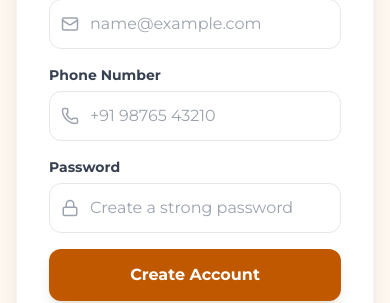
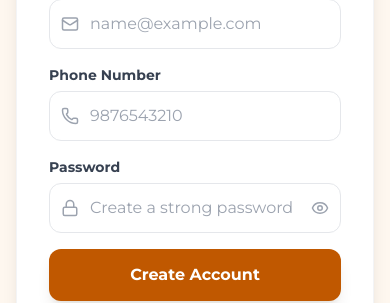
Before and after one commit to utkarsh636-developer/roomgi-hackathon, a React (Vite) app in the folder frontend/: page /register in a window 390 px wide. Shown: the part 432-735 px from the top of the page. Built offline with nearby package versions, Linux system fonts and the light colour scheme; no server answers; a web font is replaced by a local one.

Commit message:
fix: phone no. should be of 10 digits only, authenticated password

```diff
--- a/frontend/src/components/RegisterPage.jsx
+++ b/frontend/src/components/RegisterPage.jsx
@@ -1,7 +1,7 @@
 import React, { useState } from 'react';
 import { Link, useNavigate } from 'react-router-dom';
 import authService from '../services/authService';
-import { User, Mail, Lock, Phone, AlertCircle, Loader2, Building2, UserCircle } from 'lucide-react';
+import { User, Mail, Lock, Phone, AlertCircle, Loader2, Building2, UserCircle, Eye, EyeOff } from 'lucide-react';
 
 const RegisterPage = () => {
   const navigate = useNavigate();
@@ -14,6 +14,7 @@
   });
   const [loading, setLoading] = useState(false);
   const [error, setError] = useState('');
+  const [showPassword, setShowPassword] = useState(false);
 
   const handleChange = (e) => {
     setFormData({ ...formData, [e.target.name]: e.target.value });
@@ -24,6 +25,21 @@
     e.preventDefault();
     setLoading(true);
     setError('');
+
+    // Validation
+    const phoneRegex = /^\d{10}$/;
+    if (!phoneRegex.test(formData.phoneNumber)) {
+      setError('Phone number must be exactly 10 digits.');
+      setLoading(false);
+      return;
+    }
+
+    const passwordRegex = /^(?=.*[A-Z])(?=.*\d)(?=.*[!@#$%^&*()_+\-=[\]{};':"\\|,.<>/?]).{8,}$/;
+    if (!passwordRegex.test(formData.password)) {
+      setError('Password must be at least 8 characters long and contain at least one uppercase letter, one number, and one symbol.');
+      setLoading(false);
+      return;
+    }
 
     try {
       await authService.register(formData);
@@ -117,7 +133,7 @@
                 value={formData.phoneNumber}
                 onChange={handleChange}
                 className="w-full pl-10 pr-4 py-3 bg-white border border-gray-200 rounded-xl focus:ring-2 focus:ring-brand-primary focus:bg-white outline-none transition-all"
-                placeholder="+91 98765 43210"
+                placeholder="9876543210"
               />
               <Phone className="absolute left-3 top-1/2 -translate-y-1/2 text-gray-400" size={18} />
             </div>
@@ -127,15 +143,22 @@
             <label className="block text-sm font-bold text-gray-700 mb-1.5">Password</label>
             <div className="relative">
               <input
-                type="password"
+                type={showPassword ? 'text' : 'password'}
                 name="password"
                 required
                 value={formData.password}
                 onChange={handleChange}
-                className="w-full pl-10 pr-4 py-3 bg-white border border-gray-200 rounded-xl focus:ring-2 focus:ring-brand-primary focus:bg-white outline-none transition-all"
+                className="w-full pl-10 pr-10 py-3 bg-white border border-gray-200 rounded-xl focus:ring-2 focus:ring-brand-primary focus:bg-white outline-none transition-all"
                 placeholder="Create a strong password"
               />
               <Lock className="absolute left-3 top-1/2 -translate-y-1/2 text-gray-400" size={18} />
+              <button
+                type="button"
+                onClick={() => setShowPassword(!showPassword)}
+                className="absolute right-3 top-1/2 -translate-y-1/2 text-gray-400 hover:text-gray-600 focus:outline-none"
+              >
+                {showPassword ? <EyeOff size={18} /> : <Eye size={18} />}
+              </button>
             </div>
           </div>
 
```
